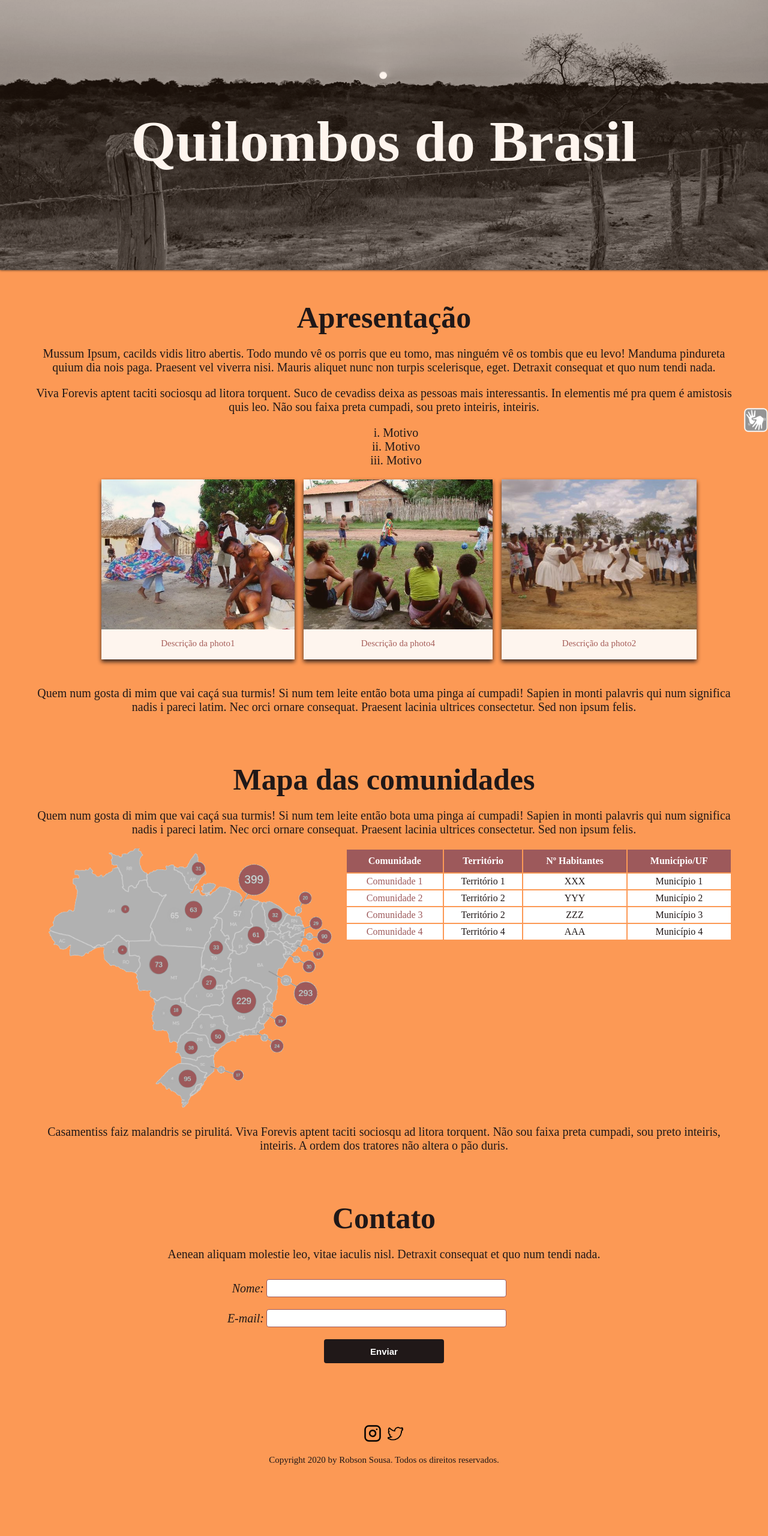
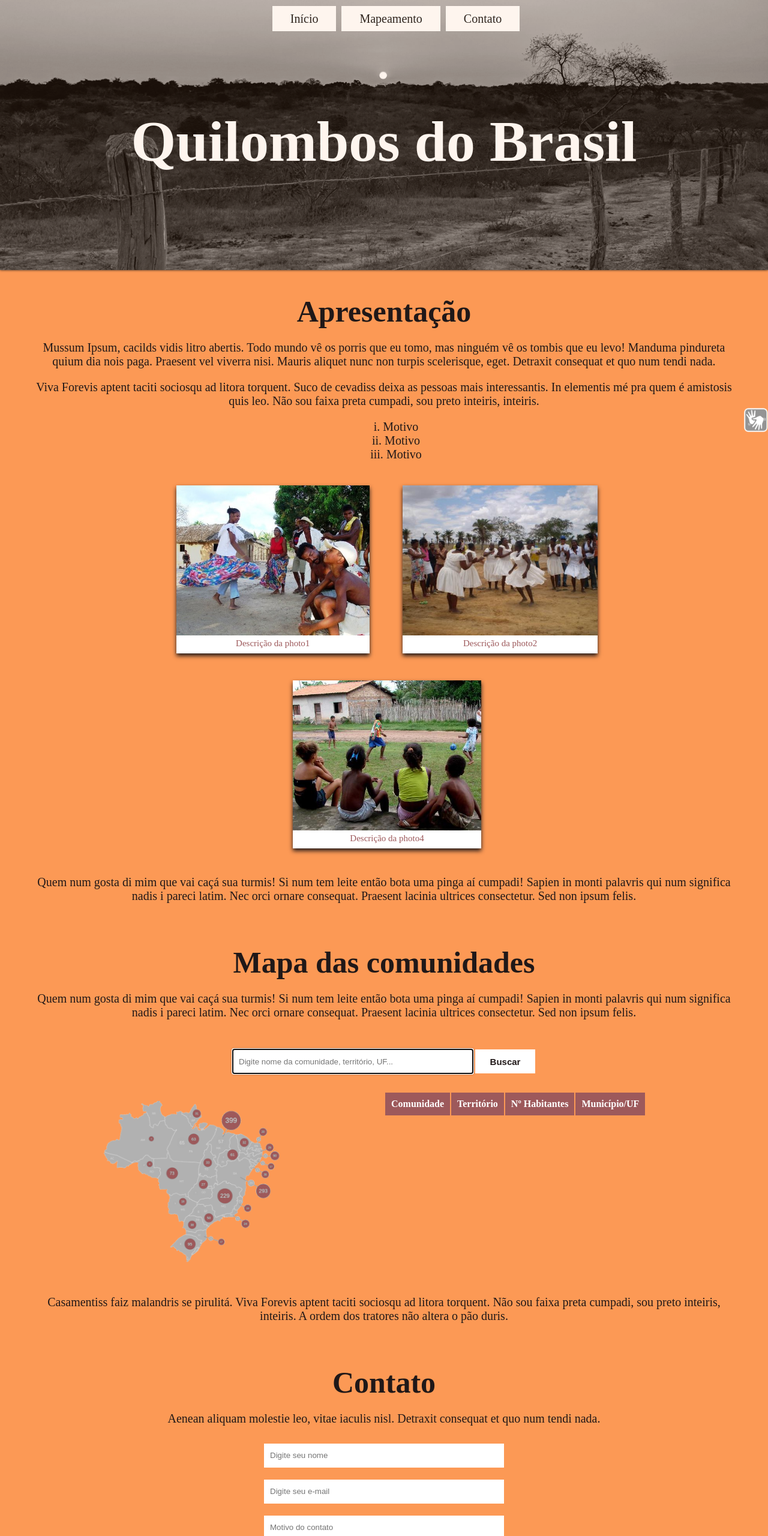
Before and after one commit to canib4lvegan0/MATAC82, a plain HTML site: page index.html in a window 1280 px wide. Shown: the top 2560 px of the page at 60% size. Before the commit the page ends 2457 px from the top, so only its background shows below. Drawn offline with Linux system fonts and the light colour scheme.

Commit message:
final project

```diff
--- a/css/style.css
+++ b/css/style.css
@@ -11,7 +11,9 @@ a:visited {
     color: #9d595b;
 }
 
-h1 {
+h1,
+h2,
+h3 {
     font-family: Carlito, serif;
     text-align: center;
     padding: 0;
@@ -25,79 +27,127 @@ label {
     font-family: "Courier 10 Pitch", serif;
     color: #201818;
     text-align: center;
-    list-style-type: lower-roman;
-    list-style-position: inside;
     font-size: 20px;
 }
 
-#header {
-    width: 100%;
+ol li {
+    list-style-type: lower-roman;
+    list-style-position: inside;
+}
+
+header,
+footer,
+section {
+    width: auto;
+    height: auto;
+    text-align: center;
+    vertical-align: top;
+}
+
+header {
     height: 450px;
-    text-align: center;
     background-image: url("../images/quilombo-furadinho.jpeg");
     background-repeat: no-repeat;
     background-position: center;
     background-size: cover;
-    box-shadow: 0 0 4px 0 #201818
+    box-shadow: 0 0 4px 0 #201818;
+    cursor: pointer;
 }
 
-#header:hover {
+header:hover {
     opacity: 0.9;
     filter: grayscale(200%);
 }
 
-#header:active {
+header:active {
     filter: sepia(100%);
 }
 
-#header h1 {
+nav {
+    text-align: center;
+    width: 100%;
+    padding: 0;
+    position: absolute
+}
+
+nav ul li {
+    display: inline;
+    margin: 0 2px;
+    padding: 10px 30px;
+    background-color: #ffffff;
+    height: 100px;
+}
+
+nav ul li:hover {
+    background-color: #201818;
+    color: #ffffff;
+    box-shadow: 0 4px 7px 0 #201818;
+}
+
+header h1 {
     position: relative;
     top: 40%;
     color: #ffffff;
     font-size: 6em;
 }
 
-.pages {
-    width: auto;
+section {
     height: auto;
     padding: 10px 60px;
-    margin: 40px 0;
+    margin-top: 30px;
 }
 
-.pages h1 {
+section h1 {
     color: #201818;
     font-size: 50px;
 }
 
 #home ul li {
-    height: 300px;
     display: inline-block;
+}
+
+#home figure {
+    height: 280px;
     margin-bottom: 25px;
     margin-left: 10px;
     background-color: #ffffff;
     box-shadow: 0 4px 7px 0 #201818;
-    opacity: 0.9;
+    /* opacity: 0.9; */
+    cursor: pointer;
 }
 
-#home ul li img {
+#home li img {
     height: 250px;
     width: auto;
     display: inline;
 }
 
-#home ul li p {
+#home figcaption {
     font-size: 15px;
     color: #9d595b
 }
 
-#home ul li:hover {
+
+/* #home figure:hover {
     opacity: 1;
     cursor: pointer;
+} */
+
+.no-highlight {
+    opacity: 0.5;
+}
+
+.highlight {
+    opacity: 1;
+}
+
+#search {
+    text-align: center;
 }
 
 #display-map {
     display: table-cell;
-    width: 40%;
+    width: 400px;
     height: auto;
     text-align: center;
     vertical-align: middle;
@@ -110,7 +160,7 @@ label {
 
 #display-table {
     display: table-cell;
-    width: 50%;
+    width: auto;
     height: auto;
     vertical-align: top;
 }
@@ -146,62 +196,59 @@ table td {
     font-weight: bold;
 }
 
+#contact {
+    align-items: center;
+    text-align: center;
+}
+
 #contact form {
     margin: 0 auto;
     width: 600px;
 }
 
-#contact form label {
-    font-style: italic;
-    width: 100px;
-    display: inline-block;
-    text-align: right;
-    vertical-align: middle;
-}
-
-#contact input {
+input,
+input[type=text],
+input[type=email] {
+    background-color: #ffffff;
+    color: #201818;
     width: 400px;
-    height: 30px;
+    height: 40px;
     margin: 10px 0;
     padding: 10px;
     border: none;
-    border-radius: 4px;
     box-sizing: border-box;
     vertical-align: middle;
 }
 
-#contact input[type=text],
-#contact input[type=email] {
-    border: 1px solid #9d595b;
+.btn {
+    width: 100px;
+    height: 40px;
+    background-color: white;
+    color: #201818;
+    border: none;
+    cursor: pointer;
+    font-size: 15px;
+    font-weight: bold;
+    box-sizing: border-box;
+    vertical-align: middle;
+}
+
+.btn:hover {
+    background-color: #202020;
+    color: white;
+    box-shadow: 0 0 4px 0 white;
+}
+
+.btn:active {
     background-color: #ffffff;
     color: #201818;
 }
 
-#contact input[type=submit] {
-    width: 200px;
-    height: 40px;
-    background-color: #201818;
-    color: white;
-    border: none;
-    border-radius: 4px;
-    cursor: pointer;
-    font-size: 15px;
-    font-weight: bold;
-    margin-left: 200px;
+input:focus {
+    box-shadow: 0 0 4px 0 #201818;
 }
 
-#contact input[type=submit]:hover {
-    background-color: #9d595b;
-}
-
-#contact input[type=submit]:active {
-    background-color: #ffffff;
-    color: #201818;
-}
-
-#footer {
-    text-align: center;
-    vertical-align: top;
+footer {
     padding-top: 40px;
 }
 
@@ -219,7 +266,7 @@ table td {
     filter: invert();
 }
 
-#footer p {
+footer p {
     font-size: 15px;
 }
 
--- a/index.html
+++ b/index.html
@@ -1,26 +1,44 @@
-<!DOCTYPE HTML PUBLIC "-//W3C//DTD HTML 4.01 Transitional//EN"
-        "http://www.w3.org/TR/html4/loose.dtd">
-<html lang="pt-br">
+<!-- Add video?  -->
+<!-- Add canva?  -->
+<!-- Add HTML5 Geolocation? -->
+
+<!DOCTYPE html>
+<html>
 
 <head>
     <meta charset="UTF-8">
-    <meta name="author " content="Robson Sousa ">
+    <meta name="author" content="Robson Sousa">
     <title>Quilombos do Brasil</title>
-    <meta name="description " content="Mapeamento das comunidades quilombolas do Brasil e as respectivas informações hitóricas e sociodemográficas ">
+    <meta name="description" content="Mapeamento das comunidades quilombolas do Brasil e as respectivas informações hitóricas e sociodemográficas">
 
-    <link rel="stylesheet " type="text/css " href="css/style.css ">
-    <link rel="shortcut icon " href="images/favicon.ico " />
+    <link rel="stylesheet" type="text/css" href="css/style.css">
+    <link rel="shortcut icon" href="images/favicon.ico" />
+
+    <script type="text/javascript" src="js/scripts.js"></script>
 </head>
 
 <body>
-    <a href="" alt="">
-        <div id="header">
+    <header>
+        <nav>
+            <ul>
+                <a href="#home">
+                    <li>Início</li>
+                </a>
+                <a href="#mapping">
+                    <li>Mapeamento</li>
+                </a>
+                <a href="#contact">
+                    <li>Contato</li>
+                </a>
+            </ul>
+        </nav>
         <h1>Quilombos do Brasil</h1>
-        </div>
-    </a>
+    </header>
 
-    <div id="home" class="pages">
+    <section id="home">
         <h1>Apresentação</h1>
+
+        <article>
             <p>
                 Mussum Ipsum, cacilds vidis litro abertis. Todo mundo vê os porris que eu tomo, mas ninguém vê os tombis que eu levo! Manduma pindureta quium dia nois paga. Praesent vel viverra nisi. Mauris aliquet nunc non turpis scelerisque, eget. Detraxit consequat
                 et quo num tendi nada.
@@ -33,86 +51,92 @@
                 <li>Motivo</li>
                 <li>Motivo</li>
             </ol>
+
             <ul>
                 <li>
+                    <figure onMouseOver="highlightImg(this)" onmouseout="resetImg(this)">
                         <img src="images/photo1.jpg" alt="Descrição da photo1">
-                <p>Descrição da photo1</p>
+                        <figcaption>Descrição da photo1</figcaption>
+                    </figure>
                 </li>
                 <li>
-                <img src="images/photo4.jpg" alt="Descrição da photo4">
-                <p>Descrição da photo4</p>
+                    <figure onMouseOver="highlightImg(this)" onmouseout="resetImg(this)">
+                        <img src="images/photo2.jpg" alt="Descrição da photo2">
+                        <figcaption>Descrição da photo2</figcaption>
+                    </figure>
                 </li>
                 <li>
-                <img src="images/photo2.jpg" alt="Descrição da photo2">
-                <p>Descrição da photo2</p>
+                    <figure onMouseOver="highlightImg(this)" onmouseout="resetImg(this)">
+                        <img src="images/photo4.jpg" alt="Descrição da photo4">
+                        <figcaption>Descrição da photo4</figcaption>
+                    </figure>
                 </li>
             </ul>
             <p>
                 Quem num gosta di mim que vai caçá sua turmis! Si num tem leite então bota uma pinga aí cumpadi! Sapien in monti palavris qui num significa nadis i pareci latim. Nec orci ornare consequat. Praesent lacinia ultrices consectetur. Sed non ipsum felis.
             </p>
-    </div>
+        </article>
+    </section>
 
-    <div id="mapping" class="pages">
+    <section id="mapping">
         <h1>Mapa das comunidades</h1>
+        <article>
             <p>
                 Quem num gosta di mim que vai caçá sua turmis! Si num tem leite então bota uma pinga aí cumpadi! Sapien in monti palavris qui num significa nadis i pareci latim. Nec orci ornare consequat. Praesent lacinia ultrices consectetur. Sed non ipsum felis.
             </p>
-        <div id="display-map">
-            <img src="images/map.png">
-        </div>
-        <div id="display-table">
-            <table>
-                <tr>
+        </article>
+
+        <section id="search">
+            <form onSubmit="searchResult()">
+                <input type="text" id="str-search" name="search" required maxlength="200" autocapitalize="off" autocomplete="off" autocorrect="off" autofocus="on" placeholder="Digite nome da comunidade, território, UF...">
+                <input class="btn" type="submit" value="Buscar">
+            </form>
+        </section>
+
+        <section id="display-map">
+            <figure>
+                <img src="images/map.png" title="Clique no mapa para carregar tabela" onload="msgLoadMap()" onclick="loadTable()">
+            </figure>
+        </section>
+
+        <section id="display-table">
+
+            <table title="Clique na tabela para limpá-la">
+                <tr id="hd-table">
                     <th>Comunidade</th>
                     <th>Território</th>
                     <th>Nº habitantes</th>
                     <th>Município/UF</th>
                 </tr>
-                <tr>
-                    <td><a href="">Comunidade 1</a></td>
-                    <td>Território 1</td>
-                    <td>XXX</td>
-                    <td>Município 1</td>
-                </tr>
-                <tr>
-                    <td><a href="">Comunidade 2</a></td>
-                    <td>Território 2</td>
-                    <td>YYY</td>
-                    <td>Município 2</td>
-                </tr>
-                <tr>
-                    <td><a href="">Comunidade 3</a></td>
-                    <td>Território 2</td>
-                    <td>ZZZ</td>
-                    <td>Município 3</td>
-                </tr>
-                <tr>
-                    <td><a href="">Comunidade 4</a></td>
-                    <td>Território 4</td>
-                    <td>AAA</td>
-                    <td>Município 4</td>
-                </tr>
+
             </table>
-        </div>
+        </section>
         <p>
             Casamentiss faiz malandris se pirulitá. Viva Forevis aptent taciti sociosqu ad litora torquent. Não sou faixa preta cumpadi, sou preto inteiris, inteiris. A ordem dos tratores não altera o pão duris.
         </p>
-    </div>
+    </section>
 
-    <div id="contact" class="pages">
+    <section id="contact">
         <h1>Contato</h1>
         <p>
             Aenean aliquam molestie leo, vitae iaculis nisl. Detraxit consequat et quo num tendi nada.
         </p>
-        <form action="index.html">
-            <label for="name">Nome:</label>
-            <input type="text" id="name" name="name">
-            <label for="email">E-mail:</label>
-            <input type="email" id="email" name="email">
-            <input type="submit" value="Enviar">
+        <form onsubmit="msgContact()">
+            <input type="text" id="name" name="name" required placeholder="Digite seu nome" onkeydown="validationName(this)" onkeyup="upperTransform(this)">
+            <input type="email" id="email" name="email" required placeholder="Digite seu e-mail" onkeyup="upperTransform(this)"><br>
+            <datalist id="reason-contact">
+                <option value="Assessoria de imprensa">
+                <option value="Denúncia">
+                <option value="Parceria">
+                <option value="Outro">
+            </datalist>
+            <input type="text" id="reason" list="reason-contact" required placeholder="Motivo do contato" onkeypress="dontType()" /><br>
+
+            <input class="btn" type="submit" value="Enviar" formaction="index.html">
         </form>
-    </div>
-    <div id="footer">
+    </section>
+
+    <footer>
         <a href="">
             <img class="icon-social" src="images/instagram-black.svg">
         </a>
@@ -120,10 +144,12 @@
             <img class="icon-social" src="images/twitter-black.png">
         </a>
         <p>Copyright 2020 by Robson Sousa. Todos os direitos reservados.</p>
-    </div>
+    </footer>
 
     <div id="libras">
-        <a href=""><img src="images/libras.png" alt="Simbolo da língua de sinais utilizada no Brasil, "></a>
+        <figure>
+            <img src="images/libras.png" alt="Simbolo da língua de sinais utilizada no Brasil">
+        </figure>
     </div>
 </body>
 
--- /dev/null
+++ b/js/scripts.js
@@ -0,0 +1,142 @@
+var numResult = 0;
+// localStorage.setItem("searchToShow", -1); // save
+// var searchToShow = -1;
+
+
+// Scripts referentes ao destaque das polaroides/imagens
+
+function highlightImg(el) {
+    el.style.boxShadow = "0 4px 20px 0 white";
+}
+
+function resetImg(el) {
+    el.style.boxShadow = "0 4px 10px 0 #201818";
+}
+
+
+
+/* Scripts to Search and Mapping */
+
+/* Generate a random number to simulate numbers of the search result */
+function generateResults() {
+    return Math.floor(Math.random() * 10);
+}
+
+/* Build search result */
+function searchResult() {
+    var str = document.getElementById("str-search").value;
+    var len = str.length;
+
+
+    if (len > 3) { // In this case, string <= 3  it's not a valid search.
+        numResult = generateResults();
+        localStorage.setItem("results", numResult); // save in cache
+        localStorage.setItem("searchToShow", 1); // save
+        // searchResult = 1;
+        // console.log("Gerando " + numResult + " resultados de busca!");
+    } else
+        alert("Nenhum resultado encontrado!");
+}
+
+/* Show message to map loaded */
+function msgLoadMap() {
+    alert("O mapa foi carregado e está pronto para sua busca!");
+}
+
+/* Load table with search results */
+function loadTable() {
+    var linePt1 = "<tr id='loaded-table' class='test'><td><a href=''>Comunidade ";
+    var linePt2 = "</a></td><td>Território ";
+    var linePt3 = "</td><td>";
+    var linePt4 = "</td><td>Município ";
+    var linePt5 = "</td></tr>";
+    var fullLine = "";
+
+    var hd = document.getElementById("hd-table");
+    var n = localStorage.getItem("results"); // get it from the cache
+    var s = localStorage.getItem("searchToShow"); // get it
+
+    switch (s) {
+        case "0": // results already shown
+            if (confirm("Tabela já carregada!\nDeseja limpar resultados?")) {
+                for (i = 1; i <= n; i++) {
+                    document.getElementById('loaded-table').remove();
+                    console.log(i);
+                }
+            }
+            localStorage.setItem("searchToShow", -1);
+            break;
+
+        case "1": // show results
+            for (i = 1; i <= n; i++) {
+                fullLine += linePt1 + i;
+                fullLine += linePt2 + i;
+                fullLine += linePt3 + (i * 100);
+                fullLine += linePt4 + i;
+                fullLine += linePt5;
+                hd.insertAdjacentHTML("afterend", fullLine);
+                fullLine = "";
+            }
+            localStorage.setItem("searchToShow", 0);
+            break;
+
+        default: // no results to show
+            alert("Sem resultados para exibir!");
+    }
+}
+
+// function cleanTable() {}
+
+
+/* Scripts to Contact Form */
+
+/* Show appropriate message for each type of contact */
+function msgContact() {
+    var msg = "";
+    var other = "";
+    var name = document.getElementById("name").value;
+    var reason = document.getElementById("reason").value;
+
+    if (reason === "Denúncia") {
+        msg = "Por ser uma denúncia, entraremos em contato o mais breve possível.\n";
+        msg += "Deseja confirmar o motivo 'Denúncia'?"
+
+        if (!confirm(msg)) {
+            alert("Voltar para página principal.");
+            return;
+        }
+    } else if (reason === "Outro") {
+        msg = "Você especificou 'Outro' motivo. Qual seria?";
+        do {
+            other = prompt(msg)
+        } while (other.length < 1);
+        console.log(other);
+    }
+    msg = "Obrigado por entrar em contato conosco, " + name + "!";
+    alert(msg);
+}
+
+/* Upper current key */
+function upperTransform(inp) {
+    inp.value = inp.value.toUpperCase();
+}
+
+/* Show message to use Datalist" */
+function dontType(inp) {
+    alert("Por favor, não digite. Selecione uma das opções");
+    inp.value = '';
+}
+
+/* Validate current key input. Only letters are allowed */
+function validationName(inp) {
+    var len = inp.value.length;
+    if ((len > 0) && (!isLetter(inp.value[len - 1]))) {
+        alert("Caratere inválido. Favor, digite apenas letras.");
+        inp.value = '';
+    }
+}
+
+/* Check is c is a letter */
+function isLetter(c) {
+    return c.match(/[a-zA-Z]/);
+}
```
Also changed, not shown: 1 other file. Lines whose indentation alone changed are shown as unchanged.
